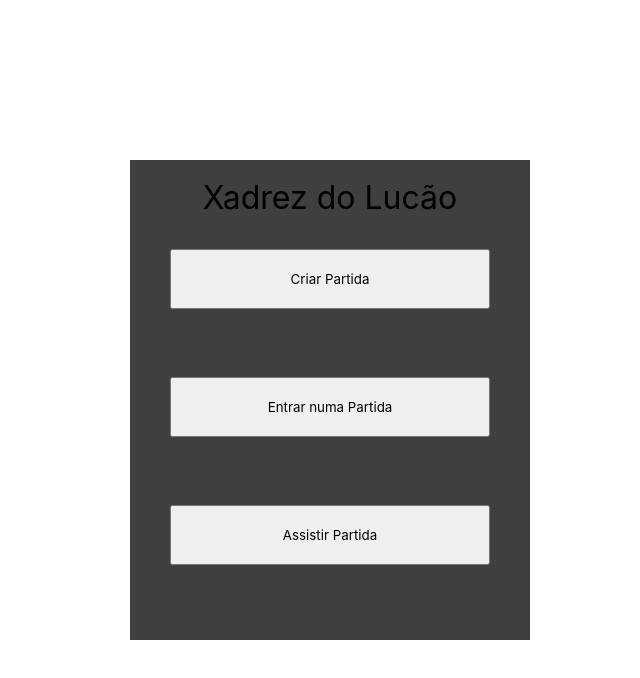
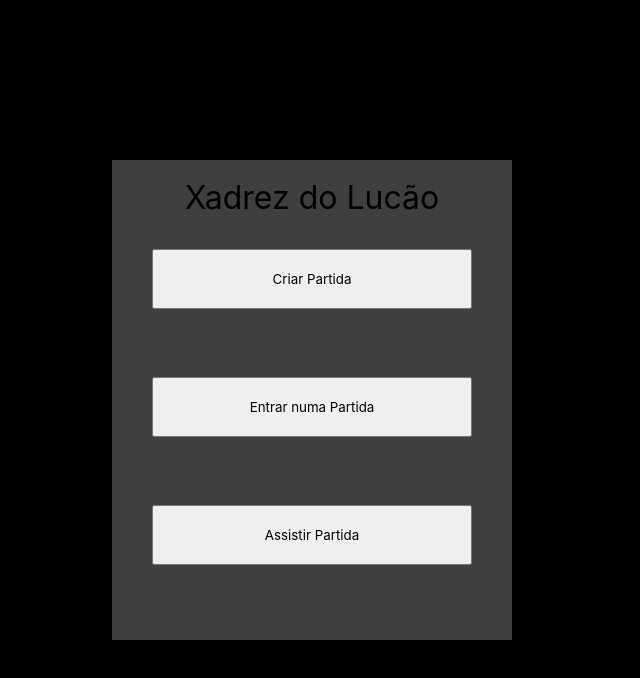
Before and after one commit to Maracaipe611/Chess-2.0, a React (Create React App) app in the folder chess-client/: page / in a window 1280 px wide. Shown: the top 678 px of the page, without its empty margins (310-950 px from the left). Built offline with nearby package versions, Linux system fonts and the light colour scheme; no server answers.

Commit message:
Black menu background

```diff
--- a/chess-client/src/Components/Menu/Menu.css
+++ b/chess-client/src/Components/Menu/Menu.css
@@ -2,17 +2,17 @@
   height: 100vh;
   display: flex;
   align-items: center;
-  width: 565px;
+  width: 100%;
   margin: 0 auto;
+  background-color: black;
+  justify-content: center;
 }
 
 .menu-modal {
   width: 400px;
   height: 30em;
   display: block;
-  margin: 0 auto;
   background-color: #3f3f3f;
-  align-items: center;
 }
 .modal-title {
   display: block;
@@ -45,6 +45,7 @@
 .menu-match-reference {
   display: flex;
   height: 30em;
+  margin: 0 1.125rem;
 }
 
 .match-reference-background {
```
